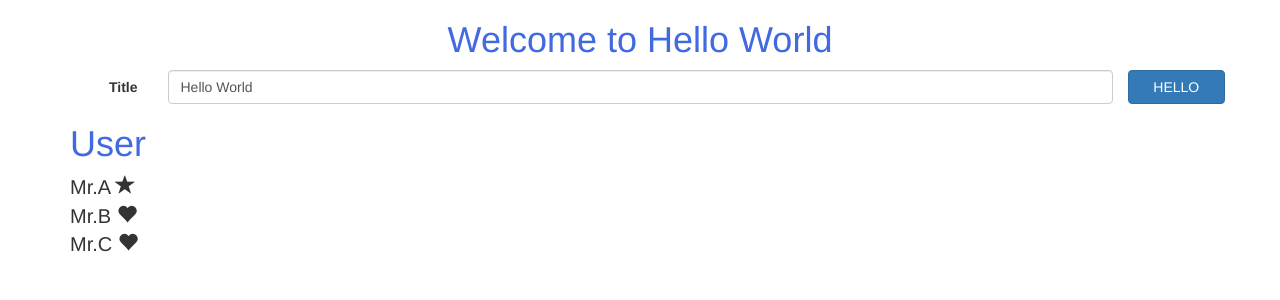
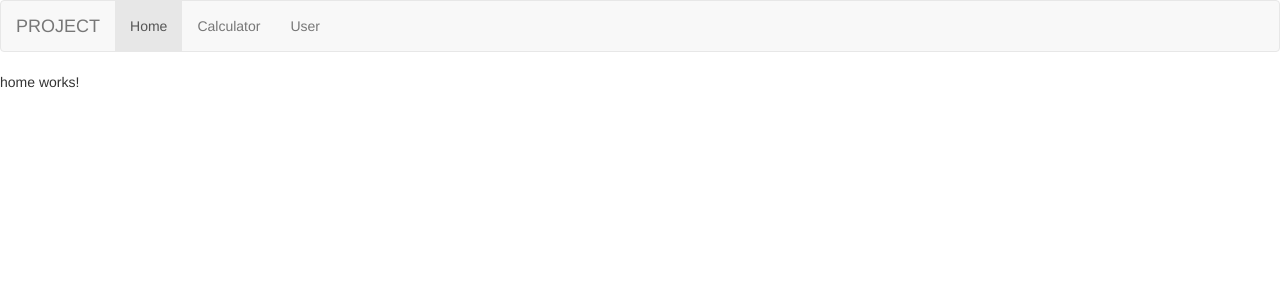
Before and after one commit to toprasit2/ionic_angular_SME, an Angular app: page / in a window 1280 px wide. Shown: the top 300 px of the page. Built offline with nearby package versions, Linux system fonts and the light colour scheme.

Commit message:
create home component // change app page

```diff
--- a/src/app/app.component.html
+++ b/src/app/app.component.html
@@ -1,19 +1,18 @@
-<!--The content below is only a placeholder and can be replaced.-->
-<div style="text-align:center">
-  <h1>
-    Welcome to {{ title }}
-  </h1>
-</div>
-<div class="container">
-    <form class="form-horizontal">
-        <div class="form-group">
-          <label for="title" class="col-sm-1   control-label">Title</label>
-          <div class="col-sm-10">
-            <input [(ngModel)]="title" type="text" class="form-control" name="title">
-          </div>
-          <button class="btn btn-primary col-sm-1">HELLO</button>
+<nav class="navbar navbar-default">
+    <div class="container-fluid">
+        <div class="navbar-header">
+            <a class="navbar-brand" href="#">
+                PROJECT
+            </a>
         </div>
-    </form>
-    <h1>User</h1>
-    <app-user></app-user>
-</div>
+        <div class="collapse navbar-collapse" >
+            <ul class="nav navbar-nav">
+                  <li class="active"><a href="#">Home </a></li>
+                  <li ><a href="#">Calculator </a></li>
+                  <li ><a href="#">User </a></li>
+            </ul>
+        </div>
+    </div>
+ </nav>
+
+ <app-home></app-home>
--- a/src/app/app.module.ts
+++ b/src/app/app.module.ts
@@ -6,6 +6,7 @@ import { ContactComponent } from './contact/contact.component';
 import { CalculatorComponent } from './calculator/calculator.component';
 import { UserComponent } from './user/user.component';
 import { HighlightDirective } from './highlight.directive';
+import { HomeComponent } from './home/home.component';
 
 @NgModule({
   declarations: [
@@ -13,7 +14,8 @@ import { HighlightDirective } from './highlight.directive';
     ContactComponent,
     CalculatorComponent,
     UserComponent,
-    HighlightDirective
+    HighlightDirective,
+    HomeComponent
   ],
   imports: [
     BrowserModule,
--- /dev/null
+++ b/src/app/home/home.component.html
@@ -0,0 +1,3 @@
+<p>
+  home works!
+</p>
--- /dev/null
+++ b/src/app/home/home.component.ts
@@ -0,0 +1,15 @@
+import { Component, OnInit } from '@angular/core';
+
+@Component({
+  selector: 'app-home',
+  templateUrl: './home.component.html',
+  styleUrls: ['./home.component.css']
+})
+export class HomeComponent implements OnInit {
+
+  constructor() { }
+
+  ngOnInit() {
+  }
+
+}
```
Also changed, not shown: src/app/home/home.component.css (added), 1 other file (tests, documents, lock files or other folders).
